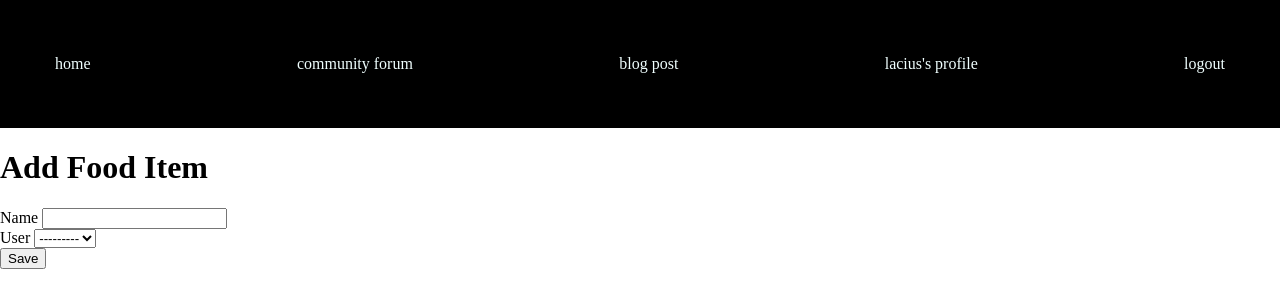
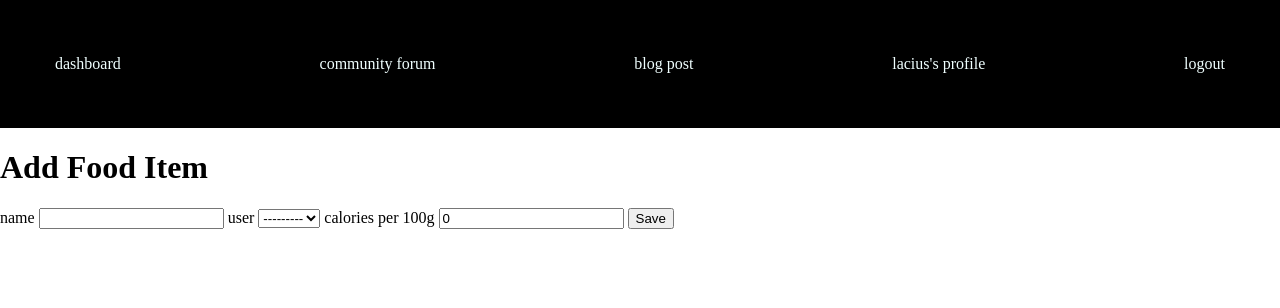
Before and after one commit to james-mungai-git/capstone-assingment, a Django app: page /food/new/ in a window 1280 px wide. Shown: the top 308 px of the page. Run offline with Django 5.2, Linux system fonts and the light colour scheme; the first user in the database is signed in; data comes from the database, SQL or seed files in the repository; some libraries are stand-ins or nearby versions.

Commit message:
Implement food and meal tracking features with calorie calculation and dashboard integration

```diff
--- a/base/forms.py
+++ b/base/forms.py
@@ -43,9 +43,9 @@ class MealItemForm(forms.ModelForm):
 class FoodItemForm(forms.ModelForm):
     class Meta:
         model = FoodItem
-        fields = ['name', 'user']
+        fields = ['name', 'user', 'calories_per_100g']
 
 class Exerciseform(forms.ModelForm):
     class Meta:
         model = Exercise
-        fields = ["rep_name", "category","duration_minutes", "calories_burnt" ]
+        fields = ["rep_name", "category","duration_minutes", "calories_burned" ]
--- a/base/models.py
+++ b/base/models.py
@@ -6,7 +6,7 @@ from django.contrib.auth.models import User
 from django.db import models
 
 class UserProfile(models.Model):
-    user = models.OneToOneField(User, on_delete=models.CASCADE)  # renamed for clarity
+    user = models.OneToOneField(User, on_delete=models.CASCADE)
     age = models.PositiveIntegerField(null=True, blank=True)
     height = models.FloatField(null=True, blank=True)
     weight = models.PositiveIntegerField(null=True, blank=True)
@@ -67,10 +67,11 @@ class Meal(models.Model):
 class MealItem(models.Model):
     meal = models.ForeignKey(Meal, on_delete=models.CASCADE, blank=True, null=True)
     food = models.ForeignKey(FoodItem, on_delete=models.CASCADE, blank=True, null=True)
-    quantity = models.FloatField()
+    quantity = models.FloatField(null=True, blank=True)
 
     def calories(self):
-        return self.food.calories_per_100g * (self.quantity / 100)
+        calories = self.food.calories_per_100g * (self.quantity / 100)
+        return calories
 
 
 class Exercise(models.Model):
@@ -93,11 +94,3 @@ class Exercise(models.Model):
 
     def __str__(self):
         return f"{self.calories_burned}"
-
-    def intensity_level(self):
-        if self.duration_minutes < 20:
-            return "Light"
-        elif self.duration_minutes < 60:
-            return "Moderate"
-        else:
-            return "Intense"
--- a/base/templates/base/base.html
+++ b/base/templates/base/base.html
@@ -13,10 +13,10 @@
     <!-- Header / Navigation -->
     <header class="header">
         <nav class="nav-links">
-            <div class="nav-link"><a href="/home">home</a></div>
+            <div class="nav-link"><a href="{% url 'dashboard' %}">dashboard</a></div>
 
             {% if user.is_authenticated%}
-            <div class="nav-link"><a href="{% url 'blog-list' %}">community forum</a></div>
+            <div class="nav-link"><a href="{% url 'blog-list' %}" title="go to your dashboard">community forum</a></div>
             <div class="nav-link"><a href="{% url 'blog-post' %}"> blog post </a></div>
             <div class="nav-link"><a href="{% url 'user-profile' %}"> {{user.username}}'s profile </a></div>
             <div class="nav-link"><a href="{% url 'logout' %}">logout</a></div>
--- a/base/templates/base/food/food_item.html
+++ b/base/templates/base/food/food_item.html
@@ -9,7 +9,12 @@
 {% if user.is_authenticated %}
     <form method="POST">
         {% csrf_token %}
-        {% crispy form %}
+        <label for="id_name"> name </label>
+        {{form.name}}
+        <label for="id_user">user</label>
+        {{form.user}}
+        <label for="id_calories_per_100g">calories per 100g</label>
+        {{form.calories_per_100g}}
         <button type="submit">Save</button>
     </form>
 {% else %}
--- a/base/templates/base/meal_item/add_meal.html
+++ b/base/templates/base/meal_item/add_meal.html
@@ -28,6 +28,11 @@
                 {{ form.foods }}
             </div>
 
+            <div class="meal">
+                <label for="id_quantity">quantity eaten</label>
+                {{ form.quantity }}
+            </div>
+
 
             <button type="submit" > save </button>
 
--- a/base/urls.py
+++ b/base/urls.py
@@ -6,7 +6,7 @@ from .views import (
     BlogPostCreateView,
     BlogPostUpdateView,
     BlogPostDeleteView,
-    logout,
+
     FoodItemListView,
     FoodItemDetailView,
     FoodItemCreateView,
@@ -17,20 +17,25 @@ from .views import (
     MealDetailView,
     MealCreateView,
     MealUpdateView,
-    MealDeleteView
+    MealDeleteView,
+
+    ExerciseCreateView,
+    ExerciseDeleteView,
+    ExerciseListView,
+    ExerciseUpdateView,
 )
 from django.contrib.auth import views as auth_views
 from django.contrib.auth.views import LoginView, LogoutView
 
 urlpatterns = [
-    # blogcrud urls - use /blog/ prefix
+    # blogcrud urls
     path('blog/<int:pk>/delete/', BlogPostDeleteView.as_view(), name='blog-delete'),
     path('blog/', BlogPostListView.as_view(), name='blog-list'),
     path('blog/<int:pk>/', BlogPostDetailView.as_view(), name='blog-detail'),
     path('blog/new/', BlogPostCreateView.as_view(), name='blog-post'),
     path('blog/<int:pk>/edit/', BlogPostUpdateView.as_view(), name='blog-update'),
 
-    # fooditem crud urls - use /food/ prefix
+    # fooditem crud urls
     path('food/', FoodItemListView.as_view(), name='food-list'),
     path('food/<int:pk>/', FoodItemDetailView.as_view(), name='food-detail'),
     path('food/new/', FoodItemCreateView.as_view(), name='food_item'),
@@ -44,9 +49,14 @@ urlpatterns = [
     path('meal/<int:pk>/edit/', MealUpdateView.as_view(), name='update_meal'),
     path('meal/<int:pk>/delete/', MealDeleteView.as_view(), name='home'),
 
+    path('exercise/',  ExerciseListView.as_view(), name='home'),
+    path('exercise/new/', ExerciseCreateView.as_view(), name='log_exercise'),
+    path('exercise/<int:pk>/edit/', ExerciseUpdateView.as_view(), name='update-exercise'),
+    path('exercise/<int:pk>/delete/', ExerciseDeleteView.as_view(), name='home'),
 
-    path('', views.home, name='home'),
-    path('home/', views.home, name='home'),
+
+    path('', views.dashboard, name='dashboard'),
+    path('dashboard/', views.dashboard, name='dashboard'),
     path('sign-up/', views.signup, name='signup'),
     path('login/', LoginView.as_view(template_name='base/registration/login.html'), name='login'),
     path('logout/', views.logout, name='logout'),
--- a/base/views.py
+++ b/base/views.py
@@ -12,8 +12,12 @@ from django.contrib.postgres.search import SearchVector
 
 
 # Home view
-def home(request):
-    return render(request, 'base/home.html')
+def dashboard(request):
+    total_calories = sum(item.calories() for item in MealItem.objects.filter(meal__user=request.user))
+
+    return render(request, 'base/dashboard.html', {
+        'calories': total_calories
+    })
 
 def logout(request):
     auth_logout(request)
@@ -103,16 +107,13 @@ class BlogPostUpdateView(UpdateView):
 
 
 # food item crud operations
-
-
 class FoodItemCreateView(CreateView):
     model = FoodItem
     template_name = "base/food/food_item.html"
     form_class = FoodItemForm
-    success_url = reverse_lazy("home")
+    success_url = reverse_lazy("dashboard")
 
     def form_valid(self, form):
-
         form.instance.user = self.request.user
         return super().form_valid(form)
 
@@ -142,7 +143,7 @@ class FoodItemUpdateView(UpdateView):
     model = FoodItem
     template_name = "base/food/food-list.html"
     form_class = FoodItemForm
-    success_url = reverse_lazy('home')
+    success_url = reverse_lazy('dashboard')
 
     def get_object(self, queryset=None):
         obj = super().get_object(queryset)
@@ -154,7 +155,7 @@ class FoodItemUpdateView(UpdateView):
 class FoodItemDeleteView(LoginRequiredMixin, UserPassesTestMixin,DeleteView):
     model = FoodItem
     template_name = "base/food/food-delete.html"
-    success_url = reverse_lazy('home')
+    success_url = reverse_lazy('dashbard')
 
     def get_object(self, queryset=None):
         obj = super().get_object(queryset)
@@ -173,7 +174,7 @@ class MealCreateView(CreateView):
     model = Meal
     template_name = "base/meal_item/add_meal.html"
     form_class = MealForm
-    success_url = reverse_lazy ('home')
+    success_url = reverse_lazy ('dashboard')
 
     def form_valid(self, form):
         form.instance.user = self.request.user
@@ -183,7 +184,7 @@ class MealCreateView(CreateView):
 class MealUpdateView(UpdateView):
      model = Meal
      template_name = "base/meal_item/update_meal.html"
-     success_url =reverse_lazy ('home')
+     success_url =reverse_lazy ('dashboard')
      fields = ['name','date', 'time', 'foods']
 
 
@@ -205,8 +206,8 @@ class MealListView(ListView):
 
 class MealDeleteView(LoginRequiredMixin, UserPassesTestMixin, DeleteView):
     model = Meal
-    template_name = "base/home.html"
-    success_url = reverse_lazy('home')
+    template_name = "base/dashboard.html"
+    success_url = reverse_lazy('dashboard')
 
     def get_object(self, queryset=None):
         obj = super().get_object(queryset)
@@ -231,3 +232,67 @@ class MealDetailView(DetailView):
             raise PermissionDenied("you are not allowed to view this item")
         else:
             return obj
+
+
+class ExerciseCreateView(CreateView):
+    model = Exercise
+    form_class = Exerciseform
+    template_name = "base/exercise/log_exercise.html"
+    success_url = reverse_lazy("dashboard")
+
+    def form_valid(self,form):
+        form.instance.author = self.request.author
+        return super().form_valid()
+
+
+class ExerciseListView(ListView):
+    model = Exercise
+    template_name = "base/exercise/exercise_list.html"
+    context_object_name = 'exercises'
+
+
+
+class ExerciseUpdateView(UpdateView):
+    model = Exercise
+    template_name = "base/exercise/log_exercise.html"
+    success_url = reverse_lazy ("dashboard")
+
+    def get_object(self,):
+        obj = super().get_object()
+
+        if obj.user != self.request.user:
+            raise PermissionDenied("you are jot allowed to updatethis item")
+
+        return obj
+
+
+class ExerciseDeleteView(LoginRequiredMixin, UserPassesTestMixin,DeleteView):
+    model = Exercise
+    template_name = "base/exercise/delete-log.html"
+    success_url = reverse_lazy ("dashboard")
+
+    def get_object(self,):
+        obj = super().get_object()
+
+        if obj.user != self.request.user:
+            raise PermissionDenied("you are jot allowed to delete this item")
+
+        return obj
+
+    def test_func(self):
+        obj = self.get_object
+        return self.request.user == obj.user
+
+def add_mealitem(request):
+    if request.method == "POST":
+        form = MealItemForm(request.POST)
+
+        if form.is_valid():
+            meal_item = form.save(commit=False)
+            meal_item.meal.user = request.user
+            return redirect("dashboard")
+
+        else:
+            form = MealItemForm()
+
+        return render(request, 'base/meal_item/add_meal.html', {'form': form})
```
Also changed, not shown: base/static/base/css/styles.css (+3 -4 lines), base/templates/base/dashboard.html (renamed from base/templates/base/home.html, +9 -1 lines), base/templates/base/exercise/log_exercise.html (added, +22 -0 lines), base/templates/base/exercise/delete-log.html (added), base/templates/base/exercise/exercise_list.html (added).
